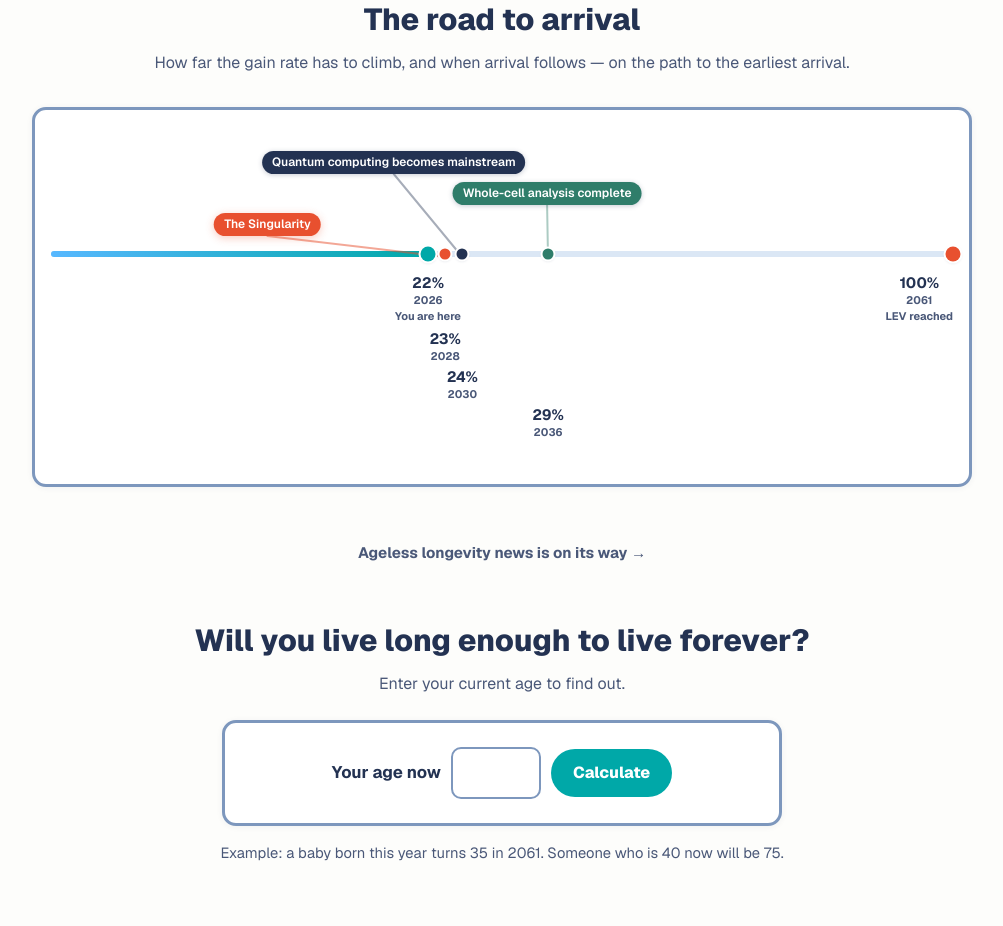
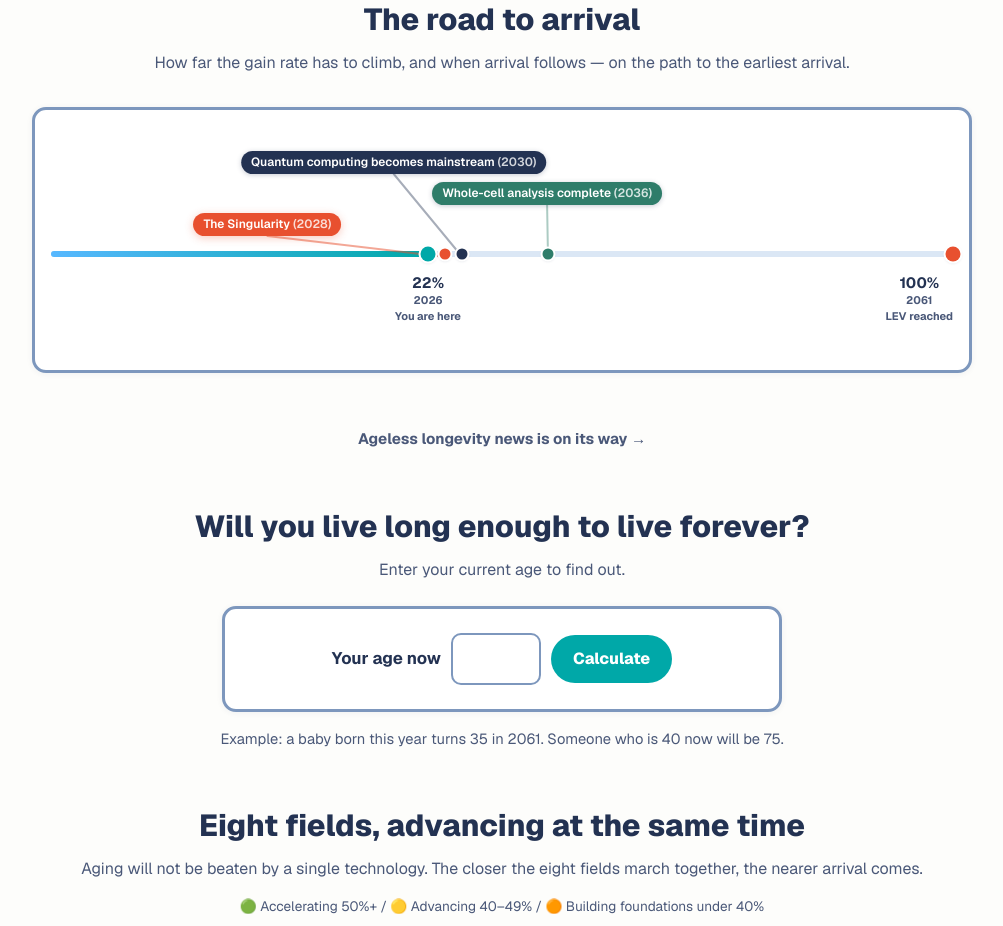
Before and after one commit to mikoshi092/immortality-countdown, a Next.js app: page / in a window 1280 px wide. Shown: the part 880-1806 px from the top of the page, without its empty margins (138-1141 px from the left). Built offline with nearby package versions, Linux system fonts and the light colour scheme.

Commit message:
Road to arrival: years inside the pills, event % labels removed (owner)

```diff
--- a/app/page.tsx
+++ b/app/page.tsx
@@ -218,31 +218,24 @@ export default function Home() {
                 when: `${baseYear}`,
                 note: "You are here",
                 marker: "start",
-                labelRow: 0,
               },
               {
                 pct: road2028Pct,
-                pctLabel: `${road2028Pct}%`,
                 when: "2028",
                 marker: "event",
-                pill: { label: "The Singularity", tone: "coral", level: 1, anchor: 24, anchorSm: 24 },
-                labelRow: 1,
+                pill: { label: "The Singularity", year: " (2028)", tone: "coral", level: 1, anchor: 24, anchorSm: 24 },
               },
               {
                 pct: road2030Pct,
-                pctLabel: `${road2030Pct}%`,
                 when: "2030",
                 marker: "event",
-                pill: { label: "Quantum computing becomes mainstream", tone: "navy", level: 3, anchor: 38, anchorSm: 44 },
-                labelRow: 2,
+                pill: { label: "Quantum computing becomes mainstream", year: " (2030)", tone: "navy", level: 3, anchor: 38, anchorSm: 50 },
               },
               {
                 pct: road2036Pct,
-                pctLabel: `${road2036Pct}%`,
                 when: "2036",
                 marker: "event",
-                pill: { label: "Whole-cell analysis complete", tone: "teal", level: 2, anchor: 55, anchorSm: 55 },
-                labelRow: 3,
+                pill: { label: "Whole-cell analysis complete", year: " (2036)", tone: "teal", level: 2, anchor: 55, anchorSm: 55 },
               },
               {
                 pct: 100,
@@ -250,7 +243,6 @@ export default function Home() {
                 when: `${earlyYear}`,
                 note: "LEV reached",
                 marker: "end",
-                labelRow: 0,
               },
             ]}
           />
--- a/components/calm/Sections.tsx
+++ b/components/calm/Sections.tsx
@@ -247,13 +247,19 @@ function roadDisplayPct(pct: number): number {
 
 export type RoadPoint = {
   /** The model's gain for the point's year, in percent (gain ×
-   *  100). This is the value printed on the label; the point's
-   *  position on the track is `roadDisplayPct(pct)`, a deformed
-   *  scale (see above). */
+   *  100). For the start and end points this is the value printed
+   *  on the under-track label; the point's position on the track
+   *  is `roadDisplayPct(pct)`, a deformed scale (see above). The
+   *  events print no % of their own (owner decision, 2026-11-05:
+   *  the 23/24/29% labels came off — the events are identified by
+   *  their pills, which now carry the year instead). */
   pct: number;
-  /** Percent line under the track, e.g. "22%". */
-  pctLabel: string;
-  /** Year line under the percent, e.g. "2026年" — never wraps. */
+  /** Percent line under the track, e.g. "22%" — start and end
+   *  points only; events carry no under-track label. */
+  pctLabel?: string;
+  /** Year line under the percent, e.g. "2026年" — never wraps.
+   *  For events this is data only (the year is displayed in the
+   *  pill); it also keeps point keys self-describing. */
   when: string;
   /** Optional note line under the year (start and end points only),
    *  e.g. "いまここ" / "LEV到達" — never wraps. */
@@ -267,6 +273,14 @@ export type RoadPoint = {
    *  collide: 1 sits closest to the track, 3 highest. */
   pill?: {
     label: string;
+    /** The event's year, appended to the label inside the pill
+     *  (owner decision, 2026-11-05 — the year moved into the pill
+     *  when the under-track event labels were removed). Passed as
+     *  the full suffix so each locale punctuates its own way:
+     *  " (2028)" / "（2028年）". Rendered in the same type as the
+     *  label at reduced opacity — a quieter echo, not a second
+     *  style tier. */
+    year: string;
     tone: "coral" | "navy" | "teal";
     level: 1 | 2 | 3;
     /** Centre of the pill, as a percent of the stage width. The
@@ -277,20 +291,17 @@ export type RoadPoint = {
      *  diagonal leader line runs from each pill's bottom edge
      *  down to its point. `anchor` applies at sm and up,
      *  `anchorSm` below sm: the stage narrows much faster than
-     *  the pills shrink, so the widest pill (navy, EN — 252px on
-     *  the 320px stage at 390px) needs its centre pushed right
-     *  on small screens to stay inside the stage. Both values
-     *  are verified against rendered captures in both locales. */
+     *  the pills shrink. With the year inside the pill the set
+     *  steps down to 10px below sm — at 11px the EN navy pill
+     *  measured 294px on the 320px stage at 390px and clipped
+     *  at any workable centre — and two centres move: the EN
+     *  navy pill (276px even at 10px) centres at 50 below sm,
+     *  and the JA coral pill (154px) needs 28 to clear the left
+     *  edge. All values are verified against rendered captures
+     *  in both locales. */
     anchor: number;
     anchorSm: number;
   };
-  /** Row for the under-track label (see ROAD_LABEL_ROWS). The event
-   *  years' modelled gains sit within a few points of the start, so
-   *  the left-hand labels each take their own row — a chronological
-   *  staircase down from the track — and cannot overlap at any
-   *  width. The end point shares row 0: it sits at the far right,
-   *  clear of the cluster. */
-  labelRow: 0 | 1 | 2 | 3;
 };
 
 /** Pill colorways: coral for the headline event, navy for the
@@ -306,7 +317,7 @@ const ROAD_PILL_TONES = {
 
 /**
  * Pill stagger geometry. The stage is a fixed-height relative box
- * (318px, 298px below sm) with the track's centre line at top:116px
+ * (204px, 196px below sm) with the track's centre line at top:116px
  * (112px below sm). Pills are anchored from the top by their BOTTOM
  * edge (the anchor top plus -translate-y-full), so their distance
  * above the track does not depend on the stage height: level 1
@@ -342,41 +353,34 @@ const ROAD_LINE_END = 119;
 const ROAD_LINE_END_SM = 115;
 
 /**
- * Under-track label rows. The event points' modelled gains (23%,
- * 24%, 29%) cluster within a few points of the start (22%); even
- * after the display deformation they sit only ~2 track-points
- * apart — far narrower than the labels themselves — so no two
- * left-hand labels can share a row at any width: each takes its
- * own row, descending chronologically from the track — row 0 (start)
- * at the track, then 2028, 2030, 2036. The first pitch (56px, 52px
- * below sm) clears the start label's extra note line (いまここ /
- * "You are here"); the event rows then step at a tight 38px pitch
- * (36px below sm), each event label being ~35px tall. The end label
- * sits on row 0 at the far right, well clear of the cluster.
+ * Under-track label position. Only the start and end points carry
+ * a label under the track (percent, year, note — ~53px tall from
+ * this top): the events' % + year labels used to descend in a
+ * one-row-per-point staircase under the left cluster, but the
+ * owner removed them (2026-11-05) — the events now speak through
+ * their pills alone, year included. The end label shares this
+ * top, anchored to its right edge at the far right of the stage.
  */
-const ROAD_LABEL_ROWS = {
-  0: "top-[136px] max-sm:top-[130px]",
-  1: "top-[192px] max-sm:top-[182px]",
-  2: "top-[230px] max-sm:top-[218px]",
-  3: "top-[268px] max-sm:top-[254px]",
-} as const;
+const ROAD_LABEL_TOP = "top-[136px] max-sm:top-[130px]";
 
 /**
  * The road to arrival: one horizontal track for the whole LEV gain
  * scale (0 → 1.00, shown as %), filled up to the current point, with
  * the turning-point events pinned ON the track at their gain
- * positions — a staggered pill above the track, percent + year
- * below it — and circle markers for the start (now) and the arrival
- * point. This replaces the earlier two-part display (a pill panel
- * captioned 「世の中の転換点」 above a separate five-step gain
- * stepper) with the single unified timeline from the owner's
- * hand-drawn sketch. Owner decision, 2026-11-05. The event
- * positions are the model's own gains in their years (derived by
- * the pages through lib/countdown's gainPercentAt), placed on the
- * track through the deformed display scale (roadDisplayPct) so
- * the four left-hand points spread across the track's left half;
- * their labels descend in a one-row-per-point staircase
- * (ROAD_LABEL_ROWS) to stay legible. The pills fan out
+ * positions — a staggered pill above the track carrying the event
+ * name and its year — and circle markers for the start (now) and
+ * the arrival point, which keep the only under-track labels
+ * (percent, year, note). This replaces the earlier two-part
+ * display (a pill panel captioned 「世の中の転換点」 above a
+ * separate five-step gain stepper) with the single unified
+ * timeline from the owner's hand-drawn sketch. Owner decision,
+ * 2026-11-05. The event positions are the model's own gains in
+ * their years (derived by the pages through lib/countdown's
+ * gainPercentAt), placed on the track through the deformed
+ * display scale (roadDisplayPct) so the four left-hand points
+ * spread across the track's left half. The events' under-track
+ * % + year labels were removed by the owner (2026-11-05) — the
+ * year moved into the pill text instead. The pills fan out
  * horizontally over the stage (each pill carries its own `anchor`
  * centre, per the owner's hand-edited mock, 2026-11-05), joined
  * to their points by diagonal SVG leader lines.
@@ -391,7 +395,7 @@ export function Milestones({ points }: { points: RoadPoint[] }) {
   const nowPoint = points.find((point) => point.marker === "start");
   return (
     <div className="relative mt-[30px] rounded-[14px] border-[3px] border-[#7d97bd] bg-white px-4 py-7 shadow-[0_1px_6px_rgba(35,50,82,0.06)] max-sm:px-3 max-sm:py-5">
-      <div className="relative h-[318px] max-sm:h-[298px]">
+      <div className="relative h-[204px] max-sm:h-[196px]">
         {/* Track: the full gain scale, filled up to the current point. */}
         <div
           aria-hidden="true"
@@ -408,7 +412,7 @@ export function Milestones({ points }: { points: RoadPoint[] }) {
         <svg
           aria-hidden="true"
           className="absolute inset-0 h-full w-full max-sm:hidden"
-          viewBox="0 0 100 318"
+          viewBox="0 0 100 204"
           preserveAspectRatio="none"
         >
           {points.map((point) =>
@@ -431,7 +435,7 @@ export function Milestones({ points }: { points: RoadPoint[] }) {
         <svg
           aria-hidden="true"
           className="absolute inset-0 hidden h-full w-full max-sm:block"
-          viewBox="0 0 100 298"
+          viewBox="0 0 100 196"
           preserveAspectRatio="none"
         >
           {points.map((point) =>
@@ -459,7 +463,7 @@ export function Milestones({ points }: { points: RoadPoint[] }) {
             <div key={`${point.pct}-${point.when}`} className="contents">
               {point.pill && tone && level ? (
                 <span
-                  className={`absolute left-[var(--road-anchor)] z-10 -translate-x-1/2 -translate-y-full whitespace-nowrap rounded-full px-2.5 py-1 text-[12px] font-semibold leading-[1.25] text-white max-sm:left-[var(--road-anchor-sm)] max-sm:px-2 max-sm:text-[11px] ${tone.pill} ${level.pillAnchor} ${
+                  className={`absolute left-[var(--road-anchor)] z-10 -translate-x-1/2 -translate-y-full whitespace-nowrap rounded-full px-2.5 py-1 text-[12px] font-semibold leading-[1.25] text-white max-sm:left-[var(--road-anchor-sm)] max-sm:px-2 max-sm:text-[10px] ${tone.pill} ${level.pillAnchor} ${
                     point.pill.tone === "coral"
                       ? "shadow-[0_2px_8px_rgba(232,80,47,0.3)]"
                       : "shadow-[0_1px_5px_rgba(35,50,82,0.25)]"
@@ -472,6 +476,7 @@ export function Milestones({ points }: { points: RoadPoint[] }) {
                   }
                 >
                   {point.pill.label}
+                  <span className="opacity-80">{point.pill.year}</span>
                 </span>
               ) : null}
               <span
@@ -485,8 +490,9 @@ export function Milestones({ points }: { points: RoadPoint[] }) {
                 }`}
                 style={{ left: `${displayPct}%` }}
               />
+              {point.pctLabel ? (
                 <div
-                className={`absolute text-center ${ROAD_LABEL_ROWS[point.labelRow]} ${
+                  className={`absolute text-center ${ROAD_LABEL_TOP} ${
                     point.marker === "end" ? "-translate-x-full" : "-translate-x-1/2"
                   }`}
                   style={{ left: `${displayPct}%` }}
@@ -503,6 +509,7 @@ export function Milestones({ points }: { points: RoadPoint[] }) {
                     </div>
                   ) : null}
                 </div>
+              ) : null}
             </div>
           );
         })}
```
Also changed, not shown: app/ja/page.tsx (+3 -11 lines). Lines whose indentation alone changed are shown as unchanged.
